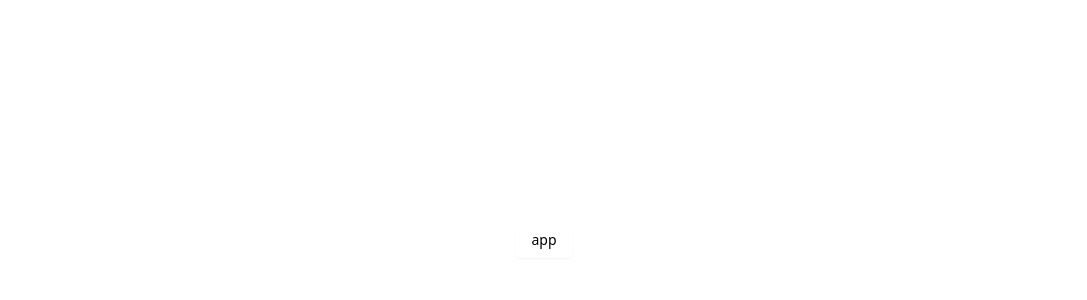
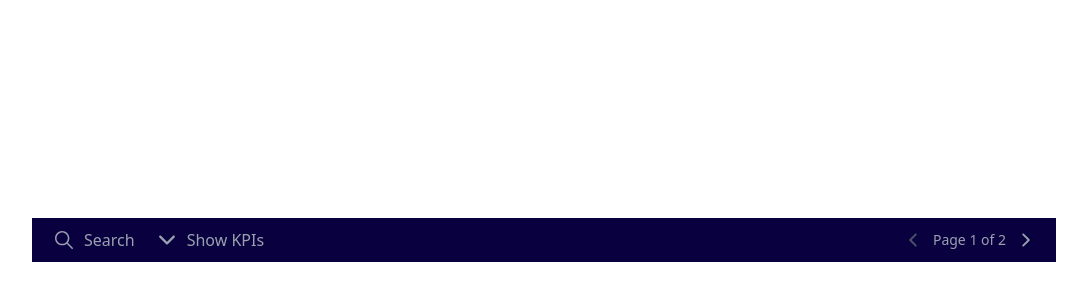
Before and after one commit to Ibrahim-a-bdallah/CRUD-Operations, a React (Vite) app in the folder client/: page / in a window 1280 px wide. Shown: the part 160-460 px from the top of the page, without its empty margins (96-1183 px from the left). Built offline with nearby package versions, Linux system fonts and the light colour scheme.

Commit message:
pagination

```diff
--- a/client/package.json
+++ b/client/package.json
@@ -17,6 +17,7 @@
     "lucide-react": "^0.535.0",
     "react": "^19.1.0",
     "react-dom": "^19.1.0",
+    "react-icons": "^5.5.0",
     "tailwind-merge": "^3.3.1",
     "tailwindcss": "^4.1.11"
   },
--- a/client/src/App.jsx
+++ b/client/src/App.jsx
@@ -1,9 +1,10 @@
 import { Button } from "@/components/ui/button";
+import Search from "./Components/ui/Search/Search"
 
 function App() {
   return (
     <div className="flex min-h-svh flex-col items-center justify-center">
-      <Button>app</Button>
+      <Search/>
     </div>
   );
 }
--- /dev/null
+++ b/client/src/Components/ui/Search/Search.jsx
@@ -0,0 +1,60 @@
+import React, { useState } from 'react';
+import { IoIosSearch, IoIosArrowDown, IoIosArrowBack, IoIosArrowForward } from "react-icons/io";
+
+ const data=["item1","item2","item3","item4"]
+
+
+export default function Search() {
+  const [currentPage, setCurrentPage] = useState(1);
+  const numofitem=2;
+  const totalPages = Math.ceil(data.length/numofitem);
+
+  const handlePrevPage = () => {
+    if (currentPage > 1) {
+      setCurrentPage(currentPage - 1);
+    }
+  };
+
+  const handleNextPage = () => {
+    if (currentPage < totalPages) {
+      setCurrentPage(currentPage + 1);
+    }
+  };
+  const startindex=(currentPage-1) * numofitem;
+  const arrayitems=data.slice(startindex,startindex+numofitem)
+  console.log(arrayitems);
+
+
+
+  return (
+    <div className="flex w-4/5 bg-[#090040] text-gray-400 items-center justify-between py-2.5 px-5 mx-auto">
+      <div className="flex gap-5">
+        <div className="flex items-center gap-2">
+          <IoIosSearch className="text-2xl cursor-pointer" />
+          <span>Search</span>
+        </div>
+        <div className="flex items-center gap-2">
+          <IoIosArrowDown className="text-2xl cursor-pointer" />
+          <span>Show KPIs</span>
+        </div>
+      </div>
+      <div className="flex items-center gap-2.5">
+        <button
+          onClick={handlePrevPage}
+          disabled={currentPage === 1}
+          className={`text-xl ${currentPage === 1 ? 'text-gray-600 cursor-not-allowed' : 'text-gray-400 cursor-pointer hover:text-white'}`}
+        >
+          <IoIosArrowBack />
+        </button>
+        <p className="text-sm">Page {currentPage} of {totalPages}</p>
+        <button
+          onClick={handleNextPage}
+          disabled={currentPage === totalPages}
+          className={`text-xl ${currentPage === totalPages ? 'text-gray-600 cursor-not-allowed' : 'text-gray-400 cursor-pointer hover:text-white'}`}
+        >
+          <IoIosArrowForward />
+        </button>
+      </div>
+    </div>
+  );
+}
```
Also changed, not shown: 1 other file (tests, documents, lock files or other folders).
